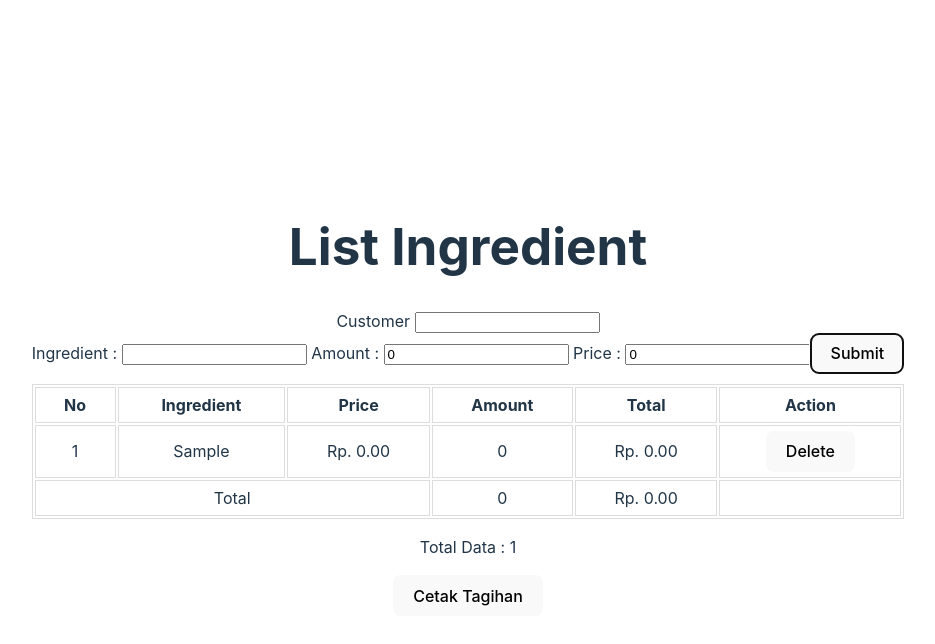
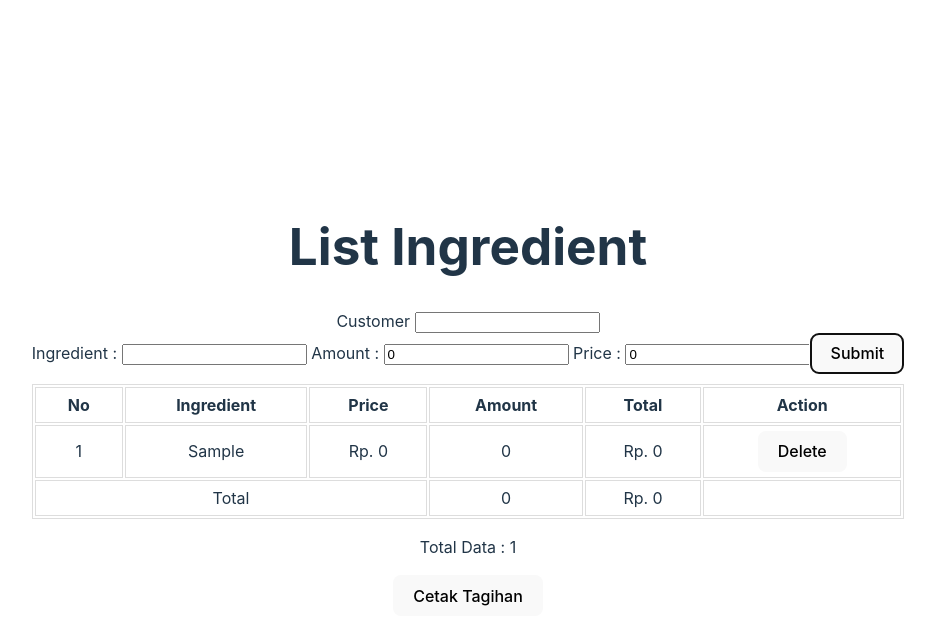
Before and after one commit to riyandrmd/Pertemuan-SinauCoding, a Vue app in the folder pertemuan-7/: page / in a window 1280 px wide. Both pictures are taken after typing "Sample" into the empty fields and a click on the button "Submit". Shown: the top 644 px of the page, without its empty margins (172-1107 px from the left). Built offline with nearby package versions, Linux system fonts and the light colour scheme.

Commit message:
Batal ubah tipe data harga

```diff
--- a/pertemuan-7/views/InputIngredient.vue
+++ b/pertemuan-7/views/InputIngredient.vue
@@ -12,7 +12,6 @@ const temp = reactive({
 const customer = ref("");
 
 const addIngredient = () => {
-  temp.price = parseFloat(temp.price).toFixed(2);
   ingredient.value.push({ ...temp });
   temp.customer = "";
   temp.ingredient = "";
@@ -28,8 +27,7 @@ const deleteIngredient = (index) => {
 
 const totalPrice = computed(() => {
   return ingredient.value.reduce((sum, item) => {
-    return parseFloat(sum + item.amount * item.price).toFixed(2)
-    //return sum + item.amount * item.price;
+    return sum + item.amount * item.price;
   }, 0);
 });
 
@@ -42,7 +40,7 @@ const totalAmount = computed(() => {
 const router = useRouter();
 
 const goToPayment = () => {
-  if (totalAmount.value === 0) {
+  if (totalAmount.value === 0 ) {
     alert("Tidak ada pesanan yang bisa dicetak");
   } else if (customer.value === "") {
     alert("Mohon isikan nama Customer");
@@ -96,17 +94,17 @@ const goToPayment = () => {
       <tr v-for="(data, index) in ingredient" :key="index">
         <td>{{ index + 1 }}</td>
         <td>{{ data.ingredient }}</td>
-        <td>Rp. {{ data.price }}</td>
+        <td>Rp. {{ data.price }} </td>
         <td>{{ data.amount }}</td>
-        <td>Rp. {{ parseFloat(data.amount * data.price).toFixed(2) }}</td>
+        <td>Rp. {{ data.amount * data.price }} </td>
         <td>
           <button type="button" @click="deleteIngredient(index)">Delete</button>
         </td>
       </tr>
       <tr>
         <td colspan="3">Total</td>
-        <td>{{ totalAmount }}</td>
-        <td>Rp. {{ totalPrice }}</td>
+        <td>{{ totalAmount }} </td>
+        <td>Rp. {{ totalPrice }} </td>
         <td></td>
       </tr>
     </tbody>
```
